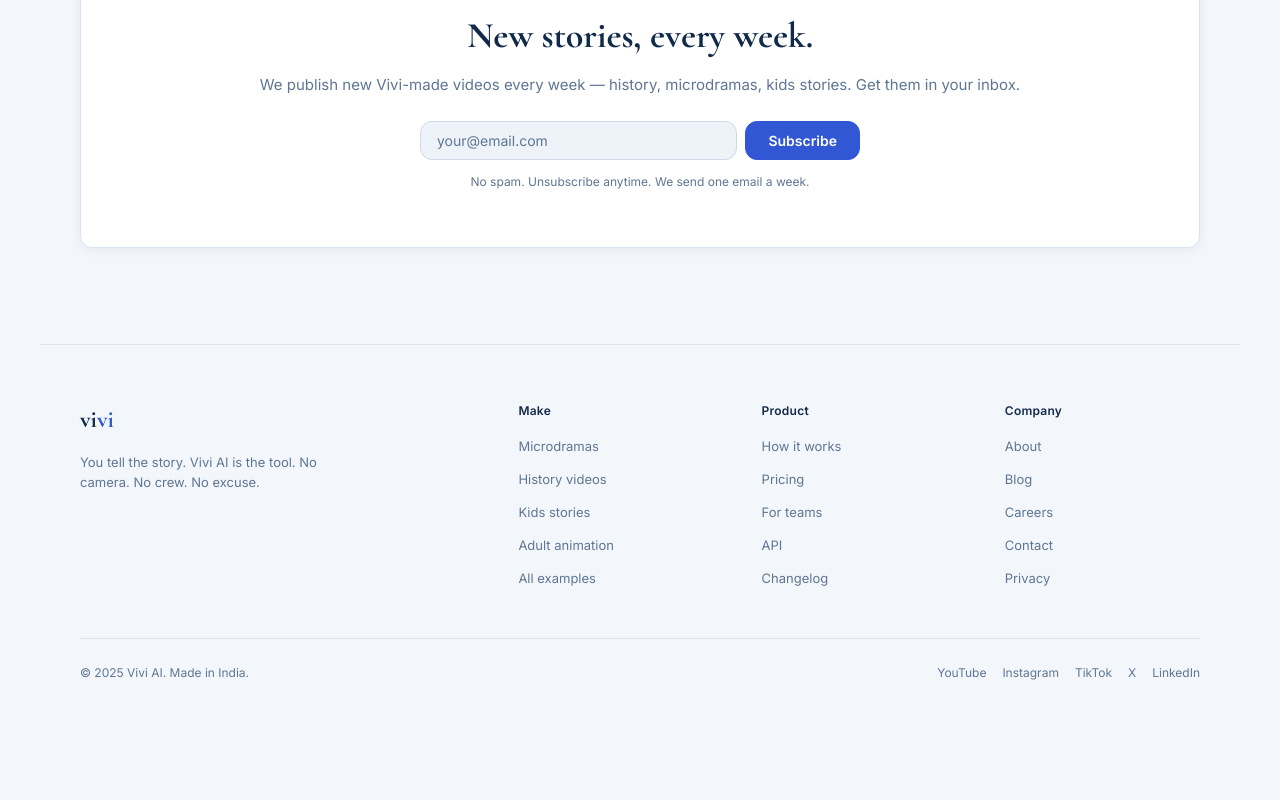
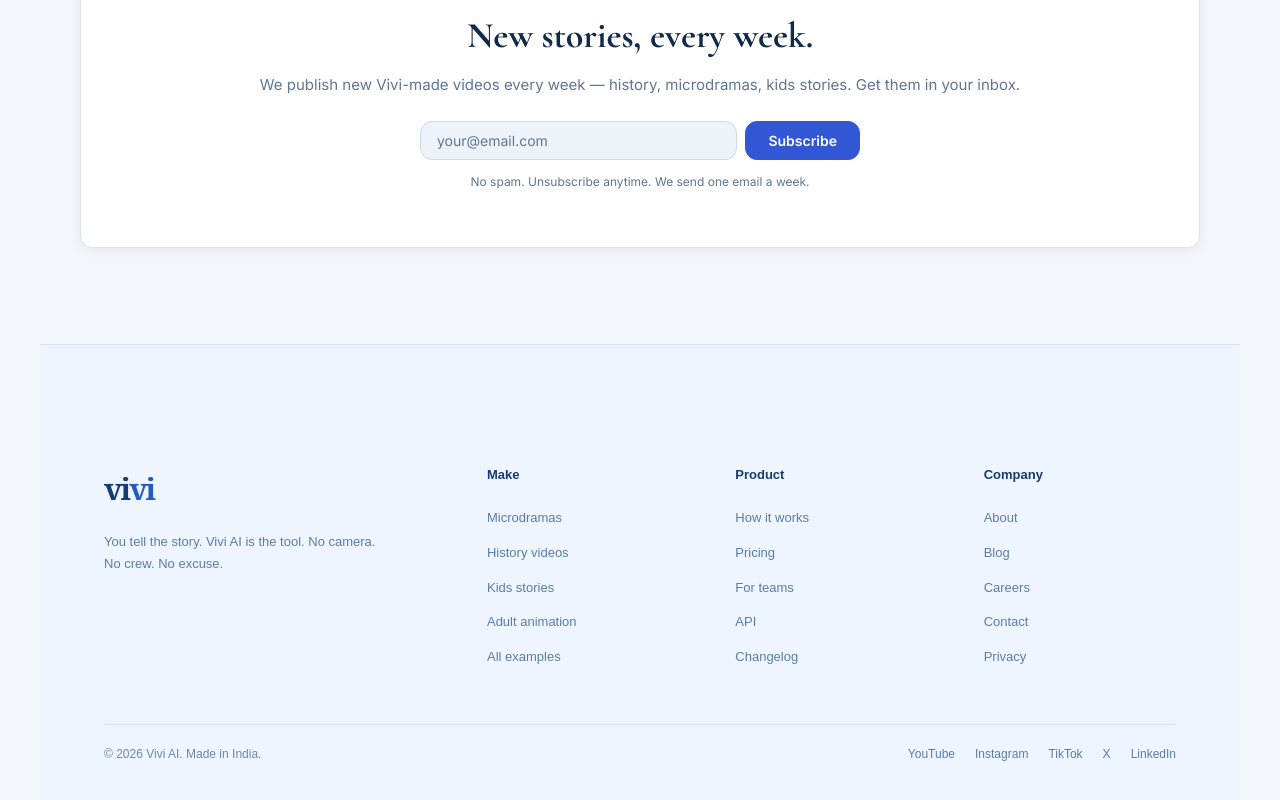
Before and after one commit to aishwaryaSingh2804/vivi, a React (Vite) app: page / in a window 1280 px wide. Shown: the part 4890-5690 px from the top of the page. Before the commit the page ends 5609 px from the top, so only its background shows below. Built offline with nearby package versions, Linux system fonts and the light colour scheme.

Commit message:
added global footer

```diff
--- a/src/app/App.tsx
+++ b/src/app/App.tsx
@@ -21,6 +21,7 @@
 import { LoginPage } from '../pages/LoginPage';
 import { SignupPage } from '../pages/SignupPage';
 import { Vivi25Banner } from '../components/Vivi25Banner';
+import { Footer } from '../components/Footer';
 
 const titles: Record<string, string> = {
   [ROUTES.HOME]: 'Vivi — AI Video Storytelling',
@@ -168,7 +169,10 @@
           element={<Navigate to="/404" replace />}
         />
       </Routes>
+      <Footer />
+
     </>
+
   );
 }
 export function App(){return <BrowserRouter><AppShell/></BrowserRouter>}
--- /dev/null
+++ b/src/components/Footer.tsx
@@ -0,0 +1,131 @@
+import { Link } from 'react-router-dom';
+import { ROUTES } from '../lib/routes';
+import '../styles/footer.css';
+
+export function Footer() {
+  const currentYear = new Date().getFullYear();
+
+  return (
+    <footer className="vivi-footer">
+      <div className="vivi-footer-inner">
+
+        {/* Brand */}
+        <div className="vivi-footer-brand">
+          <Link to={ROUTES.HOME} className="vivi-footer-logo">
+            vi<span>vi</span>
+          </Link>
+
+          <p>
+            You tell the story. Vivi AI is the tool.
+            No camera. No crew. No excuse.
+          </p>
+        </div>
+
+        {/* Make */}
+        <div className="vivi-footer-column">
+          <h3>Make</h3>
+
+          <Link to={ROUTES.MICRODRAMA}>
+            Microdramas
+          </Link>
+
+          <Link to={ROUTES.HISTORY}>
+            History videos
+          </Link>
+
+          <Link to={ROUTES.KIDS}>
+            Kids stories
+          </Link>
+
+          <Link to={ROUTES.MICRODRAMA}>
+            Adult animation
+          </Link>
+
+          <Link to={ROUTES.COMMUNITY}>
+            All examples
+          </Link>
+        </div>
+
+        {/* Product */}
+        <div className="vivi-footer-column">
+          <h3>Product</h3>
+
+          <Link to={ROUTES.HOW_TO_USE}>
+            How it works
+          </Link>
+
+          <Link to={ROUTES.PRICING}>
+            Pricing
+          </Link>
+
+          <Link to={ROUTES.PRICING}>
+            For teams
+          </Link>
+
+          <Link to={ROUTES.PRICING}>
+            API
+          </Link>
+
+          <Link to={ROUTES.FAQ}>
+            Changelog
+          </Link>
+        </div>
+
+        {/* Company */}
+        <div className="vivi-footer-column">
+          <h3>Company</h3>
+
+          <Link to={ROUTES.FAQ}>
+            About
+          </Link>
+
+          <Link to={ROUTES.BLOG}>
+            Blog
+          </Link>
+
+          <Link to={ROUTES.FAQ}>
+            Careers
+          </Link>
+
+          <Link to={ROUTES.CONTACT}>
+            Contact
+          </Link>
+
+          <Link to={ROUTES.PRIVACY}>
+            Privacy
+          </Link>
+        </div>
+
+      </div>
+
+      {/* Bottom bar */}
+      <div className="vivi-footer-bottom">
+        <span>
+          © {currentYear} Vivi AI. Made in India.
+        </span>
+
+        <div className="vivi-footer-socials">
+          <a href="#" aria-label="YouTube">
+            YouTube
+          </a>
+
+          <a href="#" aria-label="Instagram">
+            Instagram
+          </a>
+
+          <a href="#" aria-label="TikTok">
+            TikTok
+          </a>
+
+          <a href="#" aria-label="X">
+            X
+          </a>
+
+          <a href="#" aria-label="LinkedIn">
+            LinkedIn
+          </a>
+        </div>
+      </div>
+    </footer>
+  );
+}
--- a/src/content/page-home.html
+++ b/src/content/page-home.html
@@ -326,55 +326,3 @@
     <p style="font-size:12px;color:var(--muted);margin-top:12px">No spam. Unsubscribe anytime. We send one email a week.</p>
   </div>
 </section>
-
-<footer>
-  <div class="footer-top">
-    <div>
-      <div class="footer-logo">vi<span>vi</span></div>
-      <p class="footer-tagline">You tell the story. Vivi AI is the tool. No camera. No crew. No excuse.</p>
-    </div>
-    <div>
-      <div class="footer-col-h">Make</div>
-      <ul class="footer-links">
-        <li><a href="#page-microdrama">Microdramas</a></li>
-        <li><a href="#page-history">History videos</a></li>
-        <li><a href="#page-kids">Kids stories</a></li>
-        <li><a href="#page-microdrama">Adult animation</a></li>
-        <li><a href="#page-community">All examples</a></li>
-      </ul>
-    </div>
-    <div>
-      <div class="footer-col-h">Product</div>
-      <ul class="footer-links">
-        <li><a href="#page-home">How it works</a></li>
-        <li><a href="#page-pricing">Pricing</a></li>
-        <li><a href="#page-pricing">For teams</a></li>
-        <li><a href="#page-pricing">API</a></li>
-        <li><a href="#page-faq">Changelog</a></li>
-      </ul>
-    </div>
-    <div>
-      <div class="footer-col-h">Company</div>
-      <ul class="footer-links">
-        <li><a href="#page-faq">About</a></li>
-        <li><a href="#page-community">Blog</a></li>
-        <li><a href="#page-faq">Careers</a></li>
-        <li><a href="#page-faq">Contact</a></li>
-        <li><a href="#page-privacy">Privacy</a></li>
-      </ul>
-    </div>
-  </div>
-  <div class="footer-bottom">
-    <span class="footer-copy">© 2025 Vivi AI. Made in India.</span>
-    <div class="footer-socials">
-      <a href="#">YouTube</a><a href="#">Instagram</a><a href="#">TikTok</a>
-      <a href="#">X</a><a href="#">LinkedIn</a>
-    </div>
-  </div>
-</footer>
-<!-- /page-home -->
-
-
-<!-- ══════════════════════════════════════════════════════
-     PAGE 2: /kids
-══════════════════════════════════════════════════════ -->
--- /dev/null
+++ b/src/styles/footer.css
@@ -0,0 +1,163 @@
+.vivi-footer {
+  width: 100%;
+  background: #eef5ff;
+  border-top: 1px solid rgba(36, 90, 196, 0.12);
+  color: #173b73;
+}
+
+.vivi-footer-inner {
+  width: min(1240px, calc(100% - 48px));
+  margin: 0 auto;
+  padding: 64px 0 56px;
+
+  display: grid;
+  grid-template-columns: 1.7fr 1fr 1fr 1fr;
+  gap: 56px;
+}
+
+.vivi-footer-brand {
+  max-width: 280px;
+}
+
+.vivi-footer-logo {
+  display: inline-block;
+
+  color: #173b73;
+  text-decoration: none;
+
+  font-family: Georgia, serif;
+  font-size: 30px;
+  font-weight: 700;
+  letter-spacing: -0.06em;
+
+  margin-bottom: 18px;
+}
+
+.vivi-footer-logo span {
+  color: #245ac4;
+}
+
+.vivi-footer-brand p {
+  margin: 0;
+
+  color: #5b7ca8;
+  font-family: 'Poppins', sans-serif;
+  font-size: 13px;
+  line-height: 1.7;
+}
+
+.vivi-footer-column {
+  display: flex;
+  flex-direction: column;
+  align-items: flex-start;
+  gap: 14px;
+}
+
+.vivi-footer-column h3 {
+  margin: 0 0 8px;
+
+  color: #173b73;
+  font-family: 'Poppins', sans-serif;
+  font-size: 13px;
+  font-weight: 700;
+}
+
+.vivi-footer-column a {
+  color: #5b7ca8;
+  text-decoration: none;
+
+  font-family: 'Poppins', sans-serif;
+  font-size: 13px;
+
+  transition:
+    color 160ms ease,
+    transform 160ms ease;
+}
+
+.vivi-footer-column a:hover {
+  color: #245ac4;
+  transform: translateX(2px);
+}
+
+.vivi-footer-bottom {
+  width: min(1240px, calc(100% - 48px));
+  margin: 0 auto;
+
+  padding: 20px 0 26px;
+
+  border-top: 1px solid rgba(36, 90, 196, 0.12);
+
+  display: flex;
+  align-items: center;
+  justify-content: space-between;
+  gap: 20px;
+
+  color: #6b89ae;
+  font-family: 'Poppins', sans-serif;
+  font-size: 12px;
+}
+
+.vivi-footer-socials {
+  display: flex;
+  align-items: center;
+  gap: 20px;
+}
+
+.vivi-footer-socials a {
+  color: #5b7ca8;
+  text-decoration: none;
+  transition: color 160ms ease;
+}
+
+.vivi-footer-socials a:hover {
+  color: #245ac4;
+}
+
+
+/* ─────────────────────────────────────────
+   MOBILE
+   ───────────────────────────────────────── */
+
+@media (max-width: 720px) {
+  .vivi-footer-inner {
+    width: calc(100% - 40px);
+    padding: 48px 0 40px;
+
+    grid-template-columns: 1fr 1fr;
+    gap: 40px 28px;
+  }
+
+  .vivi-footer-brand {
+    grid-column: 1 / -1;
+    max-width: 360px;
+  }
+
+  .vivi-footer-bottom {
+    width: calc(100% - 40px);
+
+    align-items: flex-start;
+    flex-direction: column;
+    gap: 16px;
+  }
+
+  .vivi-footer-socials {
+    flex-wrap: wrap;
+    gap: 12px 18px;
+  }
+}
+
+
+@media (max-width: 440px) {
+  .vivi-footer-inner {
+    grid-template-columns: 1fr;
+    gap: 32px;
+  }
+
+  .vivi-footer-brand {
+    grid-column: auto;
+  }
+
+  .vivi-footer-bottom {
+    font-size: 11px;
+  }
+}
```
